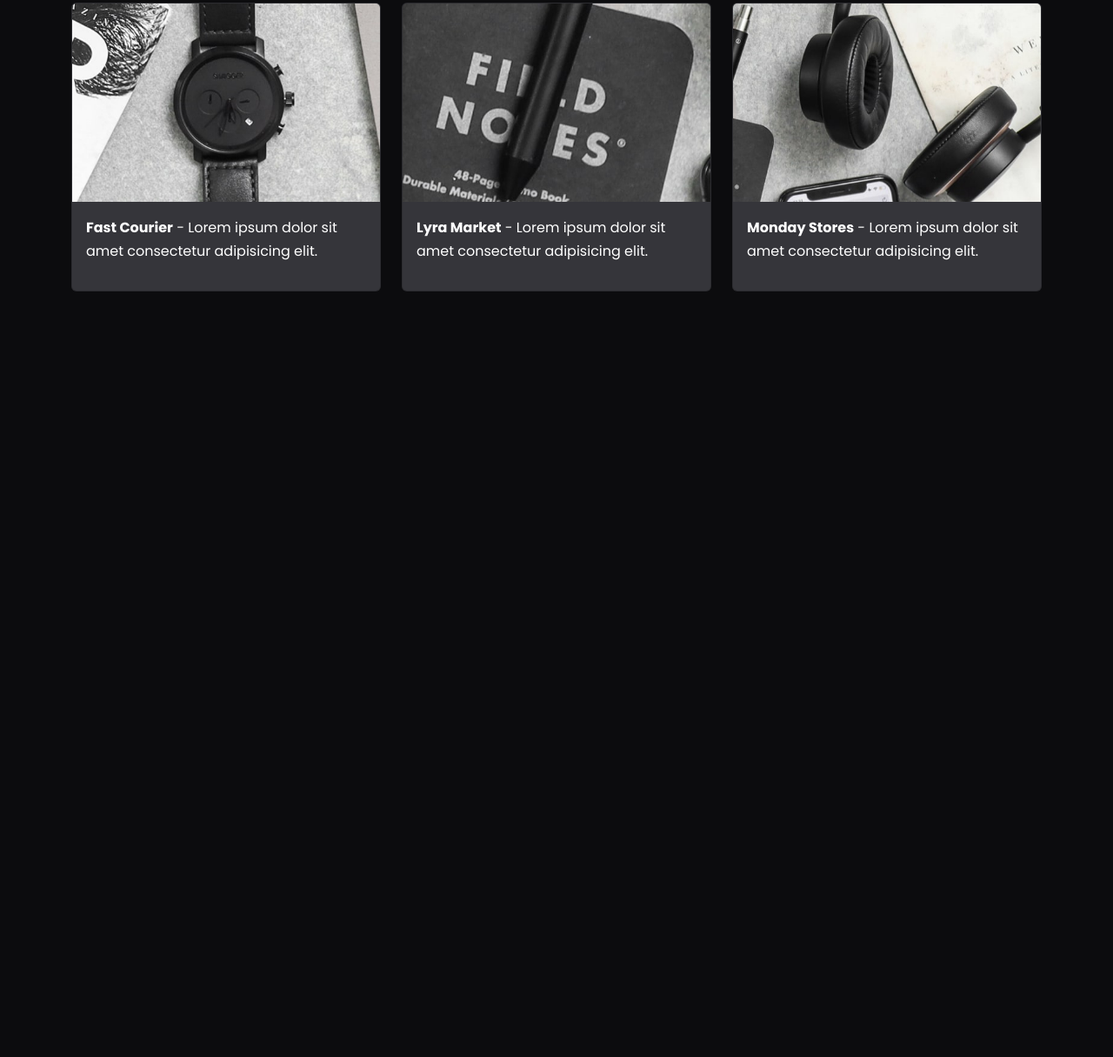
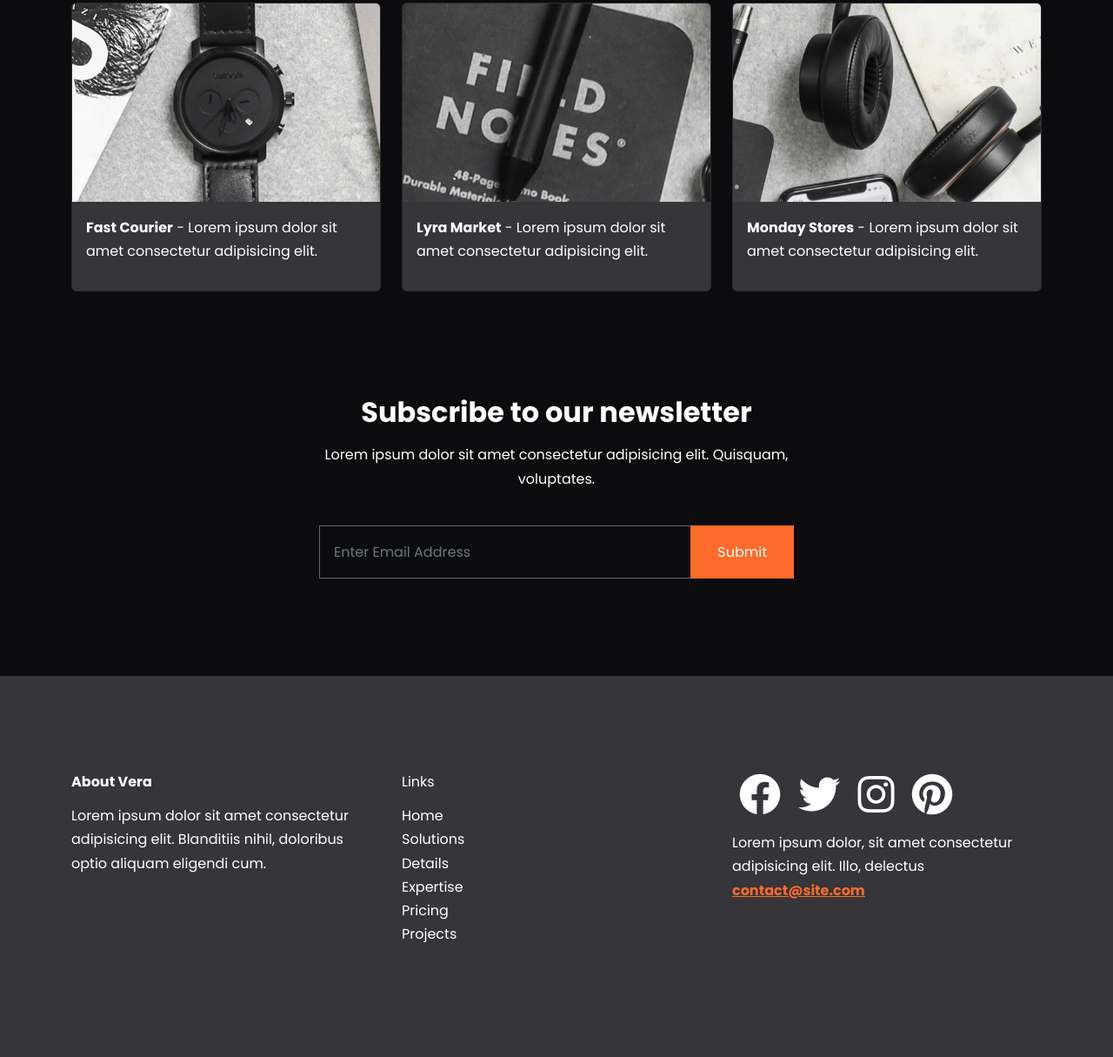
Before and after one commit to MrShifu01/VeraWebsite, a website: page index.html in a window 1280 px wide. Shown: the part 6782-7997 px from the top of the page at 87% size. Before the commit the page ends 7237 px from the top, so only its background shows below. Drawn offline with nearby package versions, Linux system fonts and the light colour scheme; files that its build step writes are made by us from their sources.

Commit message:
footer done

```diff
--- a/index.html
+++ b/index.html
@@ -816,6 +816,78 @@
 
     </div>
 
+    <!-- Newsletter -->
+    <section id="newsletter" class="newsletter my-6">
+      <div class="container">
+        <div class="row mb-4">
+          <div class="col-md-6 offset-md-3 d-flex flex-column align-items-center text-center">
+            <h2 class="mb-3 fw-bold">Subscribe to our newsletter</h2>
+            <p class="mb-3">Lorem ipsum dolor sit amet consectetur adipisicing elit. Quisquam, voluptates.</p>
+          </div>
+        </div>
+        <div class="row">
+          <div class="col-md-6 offset-md-3 d-flex flex-column align-items-center text-center">
+            <div class="input-group mb-3">
+              <input type="email" class="form-control" placeholder="Enter Email Address">
+              <button class="btn btn-primary text-white rounded-0" type="button">Submit</button>
+            </div>
+          </div>
+        </div>
+      </div>
+    </section>
+
+    <!-- Footer -->
+    <footer class="footer bg-secondary py-6">
+      <div class="container">
+        <div class="row">
+          <div class="col-md-4 my-3">
+            <h6 class="fw-bold">About Vera</h6>
+            <p>Lorem ipsum dolor sit amet consectetur adipisicing elit. Blanditiis nihil, doloribus optio aliquam eligendi cum.</p>
+          </div>
+          <div class="col-md-4 my-3">
+            <h6>Links</h6>
+            <ul class="list-unstyled">
+              <li class="nav-item">
+                <a href="#home" class="nav-link">Home</a>
+              </li>
+              <li class="nav-item">
+                <a href="#solutions" class="nav-link">Solutions</a>
+              </li>
+              <li class="nav-item">
+                <a href="#details" class="nav-link">Details</a>
+              </li>
+              <li class="nav-item">
+                <a href="#expertise" class="nav-link">Expertise</a>
+              </li>
+              <li class="nav-item">
+                <a href="#pricing" class="nav-link">Pricing</a>
+              </li>
+              <li class="nav-item">
+                <a href="#projects" class="nav-link">Projects</a>
+              </li>
+            </ul>
+          </div>
+          <div class="col-md-4 my-3">
+            <div class="mb-4">
+              <a href="#" class="text-decoration-none">
+                <i class="fab fa-facebook fa-3x text-white mx-2"></i>
+              </a>
+              <a href="#" class="text-decoration-none">
+                <i class="fab fa-twitter fa-3x text-white mx-2"></i>
+              </a>
+              <a href="#" class="text-decoration-none">
+                <i class="fab fa-instagram fa-3x text-white mx-2"></i>
+              </a>
+              <a href="#" class="text-decoration-none">
+                <i class="fab fa-pinterest fa-3x text-white mx-2"></i>
+              </a>
+              <p class="mt-3">Lorem ipsum dolor, sit amet consectetur adipisicing elit. Illo, delectus <a href="mailto:contact@site.com"><strong>contact@site.com</strong></a></p>
+            </div>
+          </div>
+        </div>
+      </div>
+    </footer>
+
     <script src="js/replaceme.min.js"></script>
     <script src="js/bootstrap.bundle.min.js"></script>
     <script src="js/script.js"></script>
```
